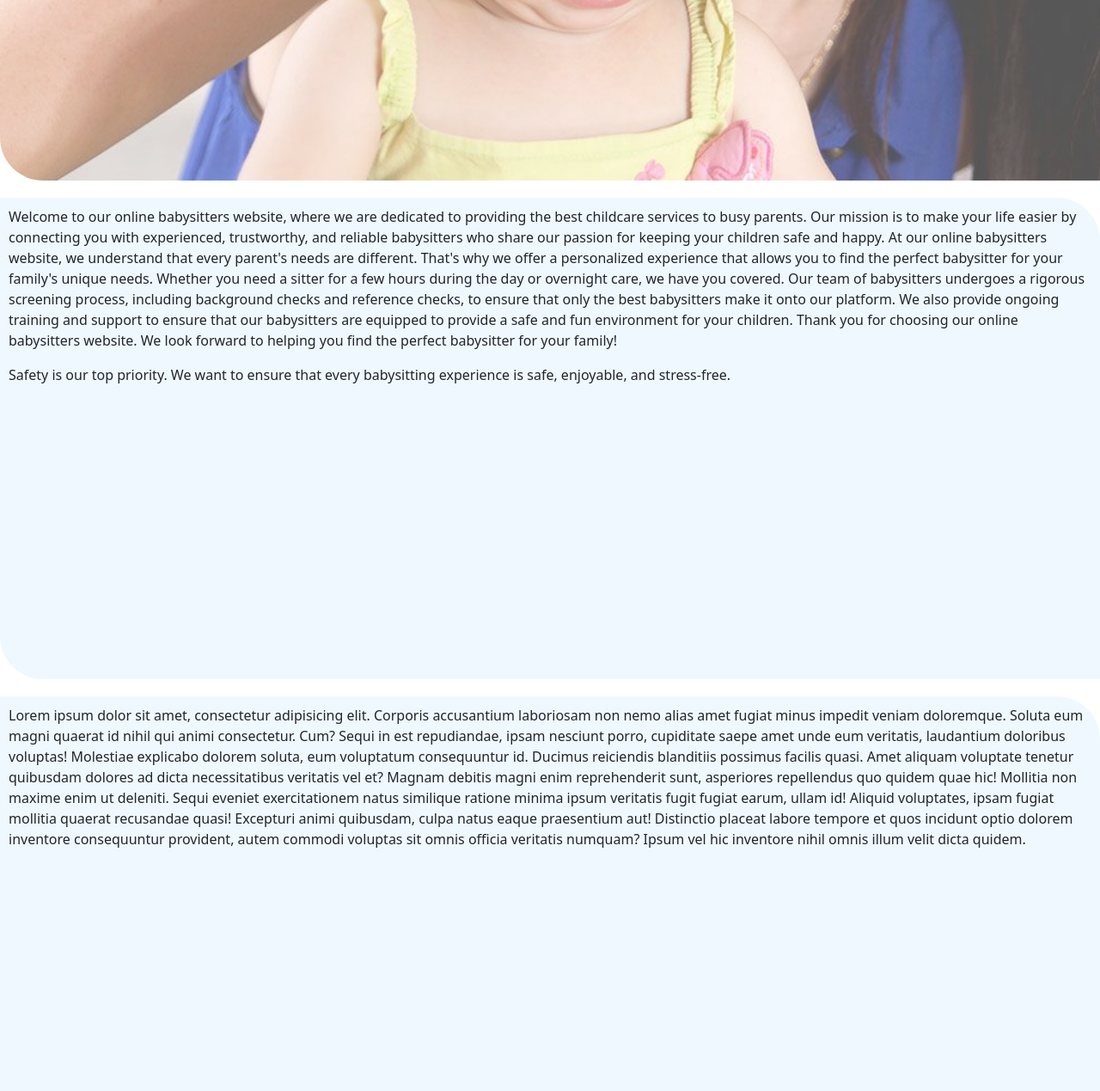
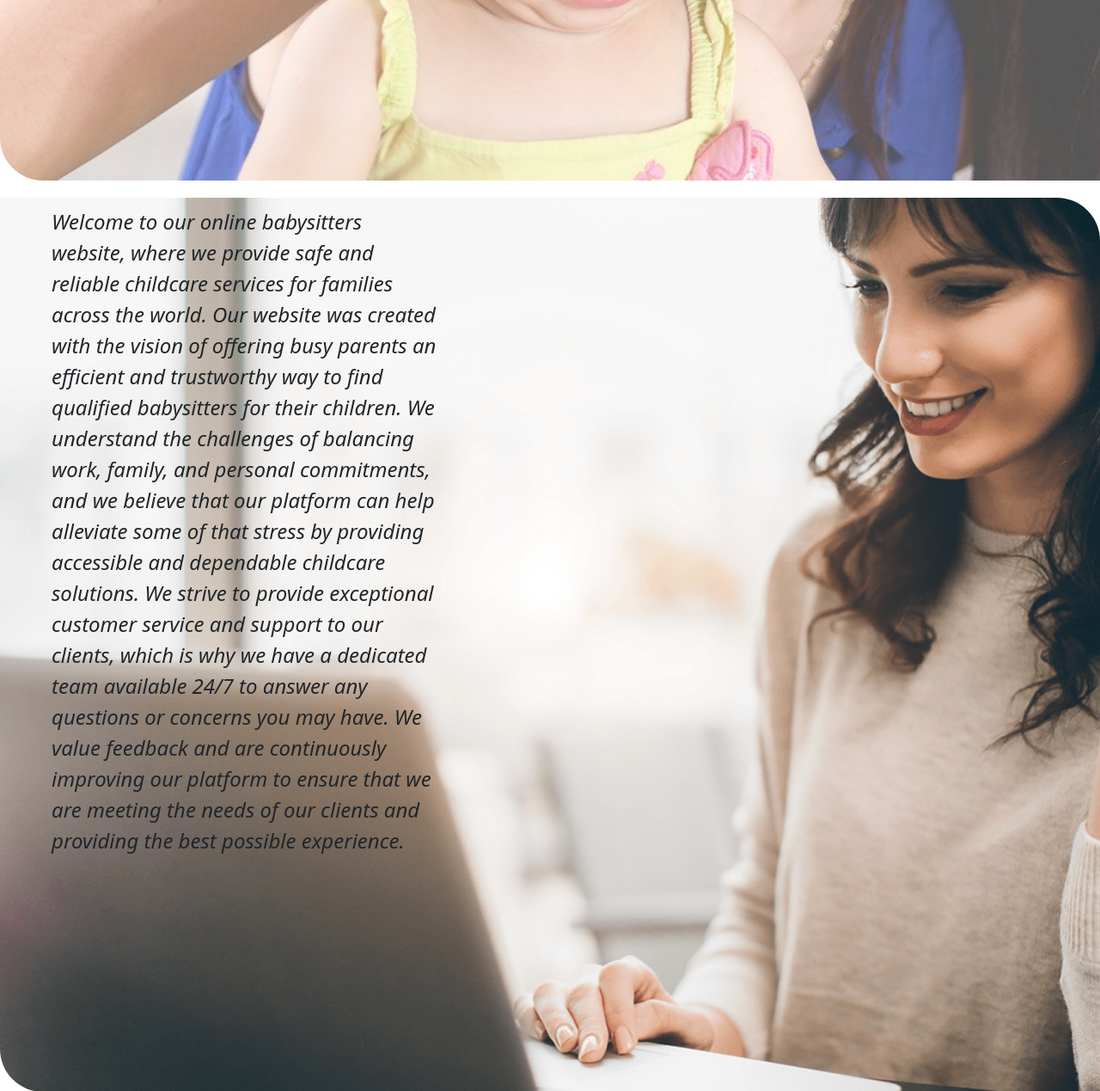
Before and after one commit to MAleemH/Online-Babysitters, a PHP site: page / in a window 1280 px wide. Shown: the part 2000-3269 px from the top of the page at 86% size. Run offline with PHP 8.4, Linux system fonts and the light colour scheme.

Commit message:
Layout set for about section

```diff
--- a/css/index.css
+++ b/css/index.css
@@ -52,9 +52,10 @@ main {
     background-repeat: no-repeat;
 }
 
+/* intro class is also used in about section */
+
 .intro {
     width: 500px;
-    height: 70%;
     display: flex;
     flex-direction: column;
     justify-content: center;
@@ -129,11 +130,15 @@ main {
 /* about */
 
 #about {
-    height: 70vh;
+    height: 130vh;
     padding: 10px;
     background-color: aliceblue;
     border-top-right-radius: 50px;
     border-bottom-left-radius: 50px;
+    background-image: url('../images/about-bg.png');
+    background-position: center;
+    background-size: cover;
+    background-repeat: no-repeat;
 }
 
 /* contact */
--- a/index.html
+++ b/index.html
@@ -204,28 +204,13 @@
       </section>
       <!-- About -->
       <section id="about">
-        <p>
-          Welcome to our online babysitters website, where we are dedicated to
-          providing the best childcare services to busy parents. Our mission is
-          to make your life easier by connecting you with experienced,
-          trustworthy, and reliable babysitters who share our passion for
-          keeping your children safe and happy. At our online babysitters
-          website, we understand that every parent's needs are different. That's
-          why we offer a personalized experience that allows you to find the
-          perfect babysitter for your family's unique needs. Whether you need a
-          sitter for a few hours during the day or overnight care, we have you
-          covered. Our team of babysitters undergoes a rigorous screening
-          process, including background checks and reference checks, to ensure
-          that only the best babysitters make it onto our platform. We also
-          provide ongoing training and support to ensure that our babysitters
-          are equipped to provide a safe and fun environment for your children.
-          Thank you for choosing our online babysitters website. We look forward
-          to helping you find the perfect babysitter for your family!
-        </p>
-        <p>
-          Safety is our top priority. We want to ensure that every babysitting
-          experience is safe, enjoyable, and stress-free.
-        </p>
+        <div class="intro">
+          <p>
+            Welcome to our online babysitters website, where we provide safe and reliable childcare services for families across the world. Our website was created with the vision of offering busy parents an efficient and trustworthy way to find qualified babysitters for their children. We understand the challenges of balancing work, family, and personal commitments, and we believe that our platform can help alleviate some of that stress by providing accessible and dependable childcare solutions.
+
+            We strive to provide exceptional customer service and support to our clients, which is why we have a dedicated team available 24/7 to answer any questions or concerns you may have. We value feedback and are continuously improving our platform to ensure that we are meeting the needs of our clients and providing the best possible experience.
+          </p>
+        </div>
       </section>
       <section id="contact">
         <p>
```
Also changed, not shown: images/about-bg.png (added).
